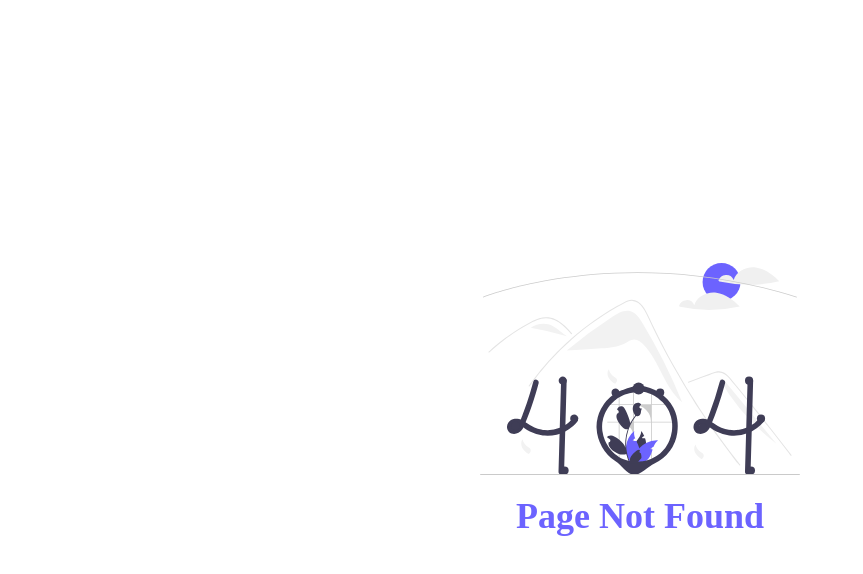
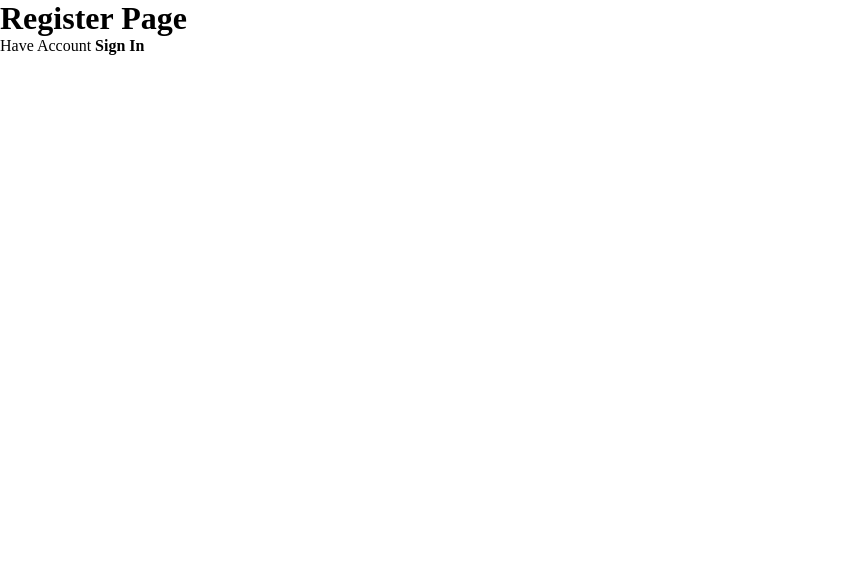
Before and after one commit to Rifandiysf/Learning-NextJS, a Next.js app: page /auth/register in a window 1280 px wide. Before the commit this address had no page. Shown: the top 574 px of the page, without its empty margins (0-863 px from the left). Built offline with nearby package versions, Linux system fonts and the light colour scheme.

Commit message:
create: Login & Register page

```diff
--- /dev/null
+++ b/src/pages/auth/register.tsx
@@ -0,0 +1,12 @@
+import Link from "next/link"
+
+const RegisterPage = () => {
+    return (
+        <div>
+            <h1>Register Page</h1>
+            Have Account <Link href={"/auth/login"} style={{fontWeight: 800}}>Sign In</Link>
+        </div>
+    )
+}
+
+export default RegisterPage
```
Also changed, not shown: src/pages/auth/login.tsx (added, +12 -0 lines).
